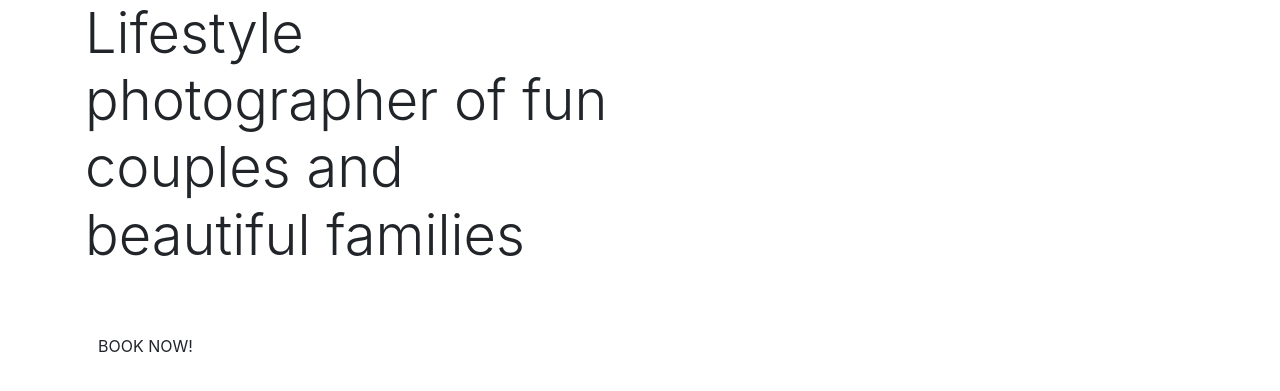
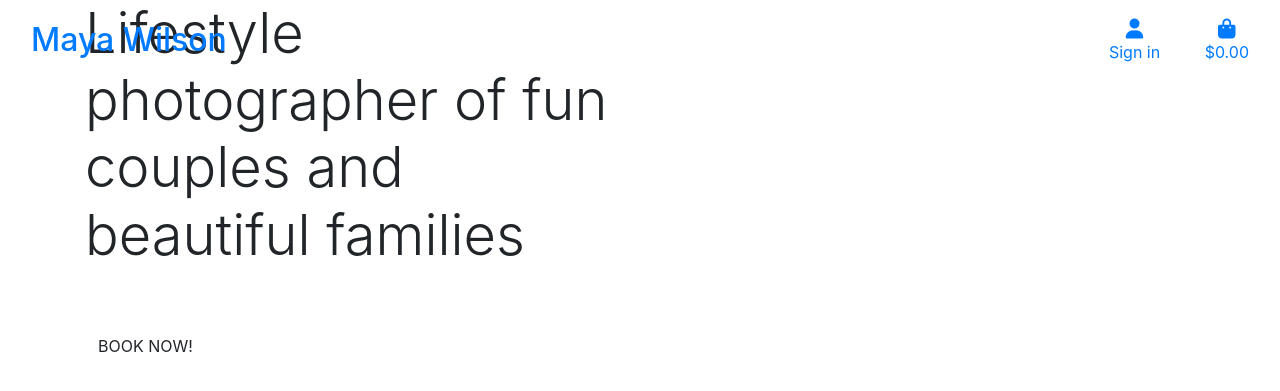
Before and after one commit to berill98/mayawilson, a Django app: page / in a window 1280 px wide. Shown: the top 391 px of the page. Run offline with Django 3.2, Linux system fonts and the light colour scheme; some libraries are stand-ins or nearby versions; some web fonts are replaced.

Commit message:
Add basic navigation structure

```diff
--- a/templates/base.html
+++ b/templates/base.html
@@ -40,7 +40,53 @@
         <title>Maya Wilson Photography{% block extra_title %}{% endblock %}</title>
     </head>
     <body>
-        <header class="container-fluid fixed-top"></header>
+        <header class="container-fluid fixed-top">
+            <div id= "topnav" class="row pt-lg-2 d-none d-lg-flex">
+                <div class="col col-12 col-lg my-auto py-1 py-lg-0 text-center text-lg-left">
+                    <a href="{% url 'home' %}" class="nav-link main-logo-link">
+                        <h2 class="logo-font my-0">Maya Wilson</h2>
+                    </a>
+                </div>
+                <div class="col col-12 col-lg my-auto py-1 py-lg-0">
+                    <ul class="list-inline list-unstyled text-center text-lg-right my-0">
+                        <li class="list-inline-item dropdown">
+                            <a class="text-black nav-link" href="#" id="user-options" data-toggle="dropdown" aria-haspopup="true" aria-expanded="false">
+                                <div class="text-center">
+                                    <div><i class="fas fa-user fa-lg"></i></div>
+                                    <p class="my-0">Sign in</p>
+                                </div>
+                            </a>
+                            <div class="dropdown-menu border-0" aria-labelledby="user-options">
+                                {% if request.user.is_authenticated %}
+                                    {% if request.user.is_superuser %}
+                                        <a href="" class="dropdown-item">Package Management</a>
+                                    {% endif %}
+                                    <a href="" class="dropdown-item">My Profile</a>
+                                    <a href="{% url 'account_logout' %}" class="dropdown-item">Logout</a>
+                                {% else %}
+                                    <a href="{% url 'account_signup' %}" class="dropdown-item">Register</a>
+                                    <a href="{% url 'account_login' %}" class="dropdown-item">Login</a>
+                                {% endif %}
+                            </div>
+                        </li>
+                        <li class="list-inline-item">
+                            <a class="{% if grand_total %}text-info font-weight-bold{% else %}text-black{% endif %} nav-link" href="">
+                                <div class="text-center">
+                                    <div><i class="fas fa-shopping-bag fa-lg"></i></div>
+                                    <p class="my-0">
+                                        {% if grand_total %}
+                                            ${{ grand_total|floatformat:2 }}
+                                        {% else %}
+                                            $0.00
+                                        {% endif %}
+                                    </p>
+                                </div>
+                            </a>
+                        </li>
+                    </ul>
+                </div>
+            </div>
+        </header>
 
         {% if messages %}
         <div class="message-container"></div>
```
